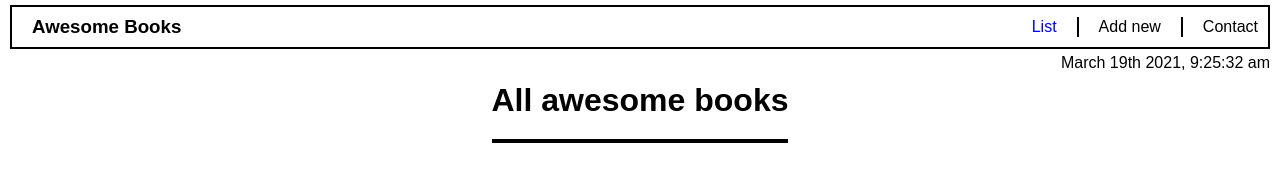
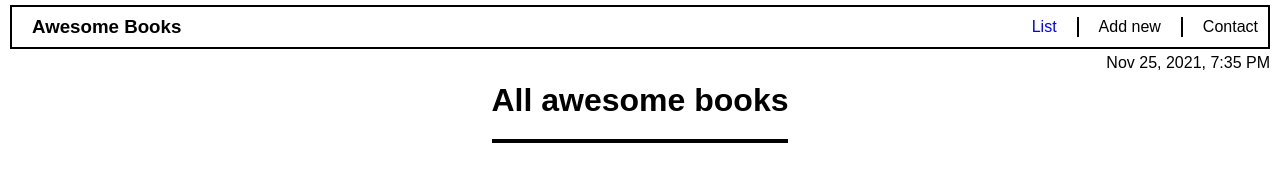
Before and after one commit to fabianofrank/awesome-books, a website: page index.html in a window 1280 px wide. Drawn offline with Linux system fonts and the light colour scheme.

Commit message:
Add current data and time to the page

```diff
--- a/index.html
+++ b/index.html
@@ -25,9 +25,7 @@
       </div>
     </nav>
 
-    <div class="date">
-      <p>March 19th 2021, 9:25:32 am</p>
-    </div>
+    <div class="date"></div>
   </header>
 
   <main>
--- a/script.js
+++ b/script.js
@@ -12,8 +12,7 @@ const contactBtn = document.querySelector('.contact-btn');
 const aColor = document.querySelector('.a-color');
 const bColor = document.querySelector('.b-color');
 const cColor = document.querySelector('.c-color');
-const dateTime = document.querySelector('.date');
-
+const dateTimeDiv = document.querySelector('.date');
 class Book {
   constructor(title, author) {
     this.title = title;
@@ -84,6 +83,9 @@ document.addEventListener('DOMContentLoaded', () => {
   myShelf.displayBook();
   removeThisBook();
   aColor.style.color = 'blue';
+	var DateTime = luxon.DateTime;
+	const now = DateTime.now();
+	dateTimeDiv.innerHTML = now.toLocaleString(DateTime.DATETIME_MED);
 });
 
 listBtn.addEventListener('click', () => {
--- a/style.css
+++ b/style.css
@@ -29,7 +29,6 @@ a {
   text-decoration: none;
   color: black;
 }
-
 
 nav h3 {
   margin: 0 20px;
```
